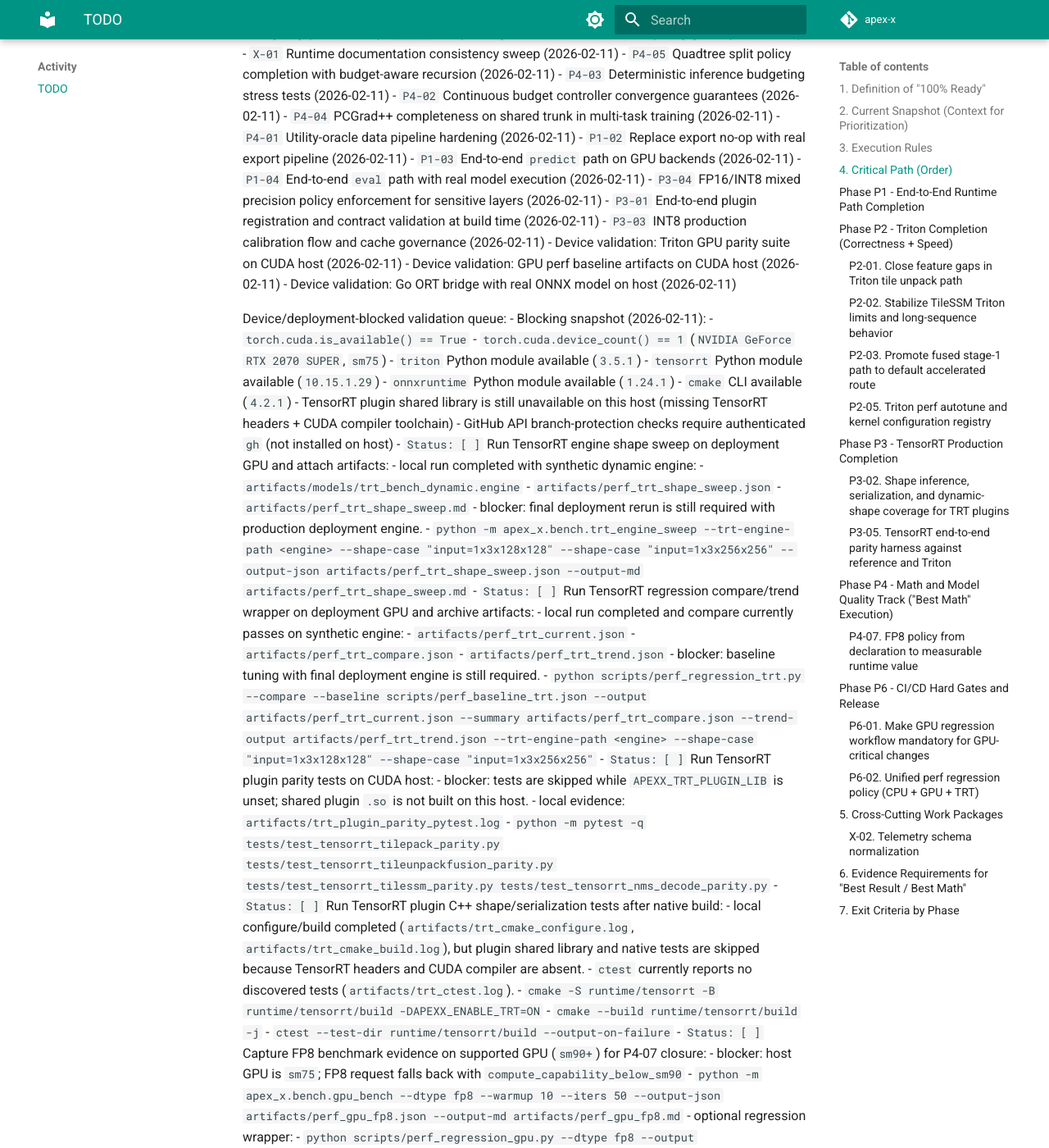
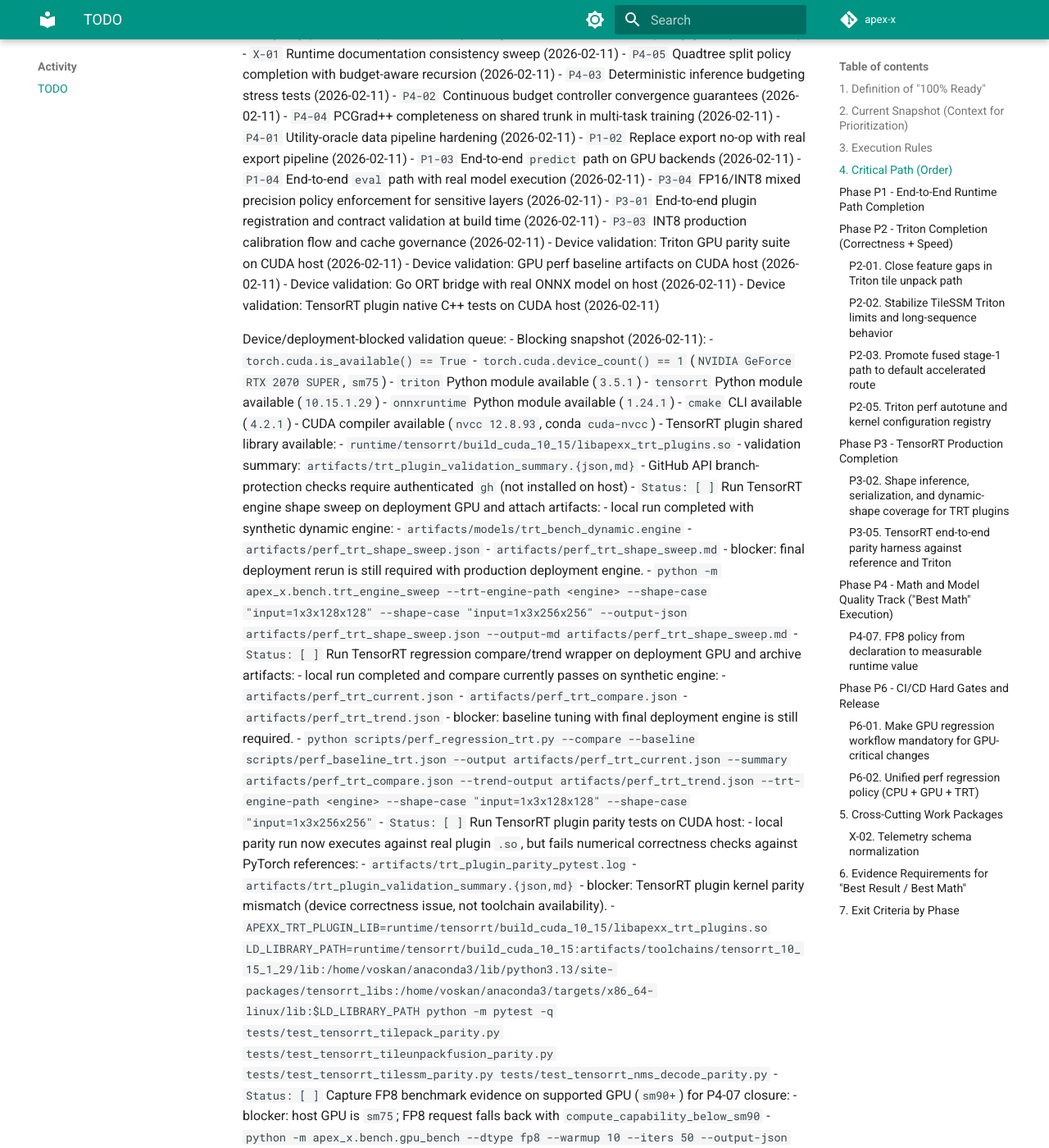
Before and after one commit to Voskan/Apex-X, an MkDocs documentation site: the page built from docs/TODO.md, in a window 1280 px wide and 1400 px high, scrolled down 2449 px. Shown: the whole window at 82% size. Built offline with MkDocs 1.6.1 and Material for MkDocs 9.7.7, drawn with Linux system fonts in a browser that asks for light colours.

Commit message:
tensorrt: enable native plugin build on host and capture parity blocker evidence

```diff
--- a/docs/TODO.md
+++ b/docs/TODO.md
@@ -94,6 +94,7 @@ Recently completed and removed from active queue:
 - Device validation: Triton GPU parity suite on CUDA host (2026-02-11)
 - Device validation: GPU perf baseline artifacts on CUDA host (2026-02-11)
 - Device validation: Go ORT bridge with real ONNX model on host (2026-02-11)
+- Device validation: TensorRT plugin native C++ tests on CUDA host (2026-02-11)
 
 Device/deployment-blocked validation queue:
 - Blocking snapshot (2026-02-11):
@@ -103,7 +104,10 @@ Device/deployment-blocked validation queue:
   - `tensorrt` Python module available (`10.15.1.29`)
   - `onnxruntime` Python module available (`1.24.1`)
   - `cmake` CLI available (`4.2.1`)
-  - TensorRT plugin shared library is still unavailable on this host (missing TensorRT headers + CUDA compiler toolchain)
+  - CUDA compiler available (`nvcc 12.8.93`, conda `cuda-nvcc`)
+  - TensorRT plugin shared library available:
+    - `runtime/tensorrt/build_cuda_10_15/libapexx_trt_plugins.so`
+    - validation summary: `artifacts/trt_plugin_validation_summary.{json,md}`
   - GitHub API branch-protection checks require authenticated `gh` (not installed on host)
 - `Status: [ ]` Run TensorRT engine shape sweep on deployment GPU and attach artifacts:
   - local run completed with synthetic dynamic engine:
@@ -120,16 +124,12 @@ Device/deployment-blocked validation queue:
   - blocker: baseline tuning with final deployment engine is still required.
   - `python scripts/perf_regression_trt.py --compare --baseline scripts/perf_baseline_trt.json --output artifacts/perf_trt_current.json --summary artifacts/perf_trt_compare.json --trend-output artifacts/perf_trt_trend.json --trt-engine-path <engine> --shape-case "input=1x3x128x128" --shape-case "input=1x3x256x256"`
 - `Status: [ ]` Run TensorRT plugin parity tests on CUDA host:
-  - blocker: tests are skipped while `APEXX_TRT_PLUGIN_LIB` is unset; shared plugin `.so` is not built on this host.
-  - local evidence: `artifacts/trt_plugin_parity_pytest.log`
-  - `python -m pytest -q tests/test_tensorrt_tilepack_parity.py tests/test_tensorrt_tileunpackfusion_parity.py tests/test_tensorrt_tilessm_parity.py tests/test_tensorrt_nms_decode_parity.py`
-- `Status: [ ]` Run TensorRT plugin C++ shape/serialization tests after native build:
-  - local configure/build completed (`artifacts/trt_cmake_configure.log`, `artifacts/trt_cmake_build.log`),
-    but plugin shared library and native tests are skipped because TensorRT headers and CUDA compiler are absent.
-  - `ctest` currently reports no discovered tests (`artifacts/trt_ctest.log`).
-  - `cmake -S runtime/tensorrt -B runtime/tensorrt/build -DAPEXX_ENABLE_TRT=ON`
-  - `cmake --build runtime/tensorrt/build -j`
-  - `ctest --test-dir runtime/tensorrt/build --output-on-failure`
+  - local parity run now executes against real plugin `.so`, but fails numerical correctness checks
+    against PyTorch references:
+    - `artifacts/trt_plugin_parity_pytest.log`
+    - `artifacts/trt_plugin_validation_summary.{json,md}`
+  - blocker: TensorRT plugin kernel parity mismatch (device correctness issue, not toolchain availability).
+  - `APEXX_TRT_PLUGIN_LIB=runtime/tensorrt/build_cuda_10_15/libapexx_trt_plugins.so LD_LIBRARY_PATH=runtime/tensorrt/build_cuda_10_15:artifacts/toolchains/tensorrt_10_15_1_29/lib:/home/voskan/anaconda3/lib/python3.13/site-packages/tensorrt_libs:/home/voskan/anaconda3/targets/x86_64-linux/lib:$LD_LIBRARY_PATH python -m pytest -q tests/test_tensorrt_tilepack_parity.py tests/test_tensorrt_tileunpackfusion_parity.py tests/test_tensorrt_tilessm_parity.py tests/test_tensorrt_nms_decode_parity.py`
 - `Status: [ ]` Capture FP8 benchmark evidence on supported GPU (`sm90+`) for P4-07 closure:
   - blocker: host GPU is `sm75`; FP8 request falls back with `compute_capability_below_sm90`
   - `python -m apex_x.bench.gpu_bench --dtype fp8 --warmup 10 --iters 50 --output-json artifacts/perf_gpu_fp8.json --output-md artifacts/perf_gpu_fp8.md`
```
Also changed, not shown: docs/CONTEXT.md (+17 -1 lines), 12 other files.
